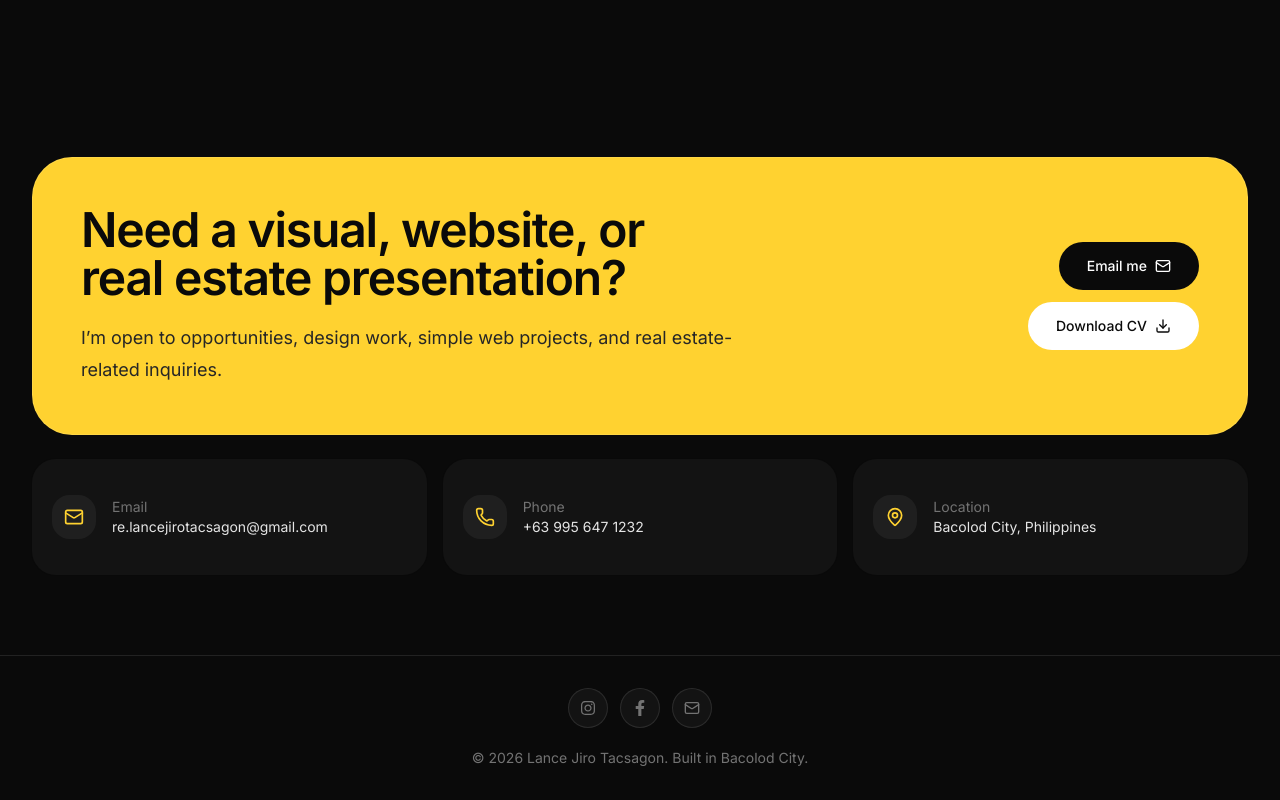
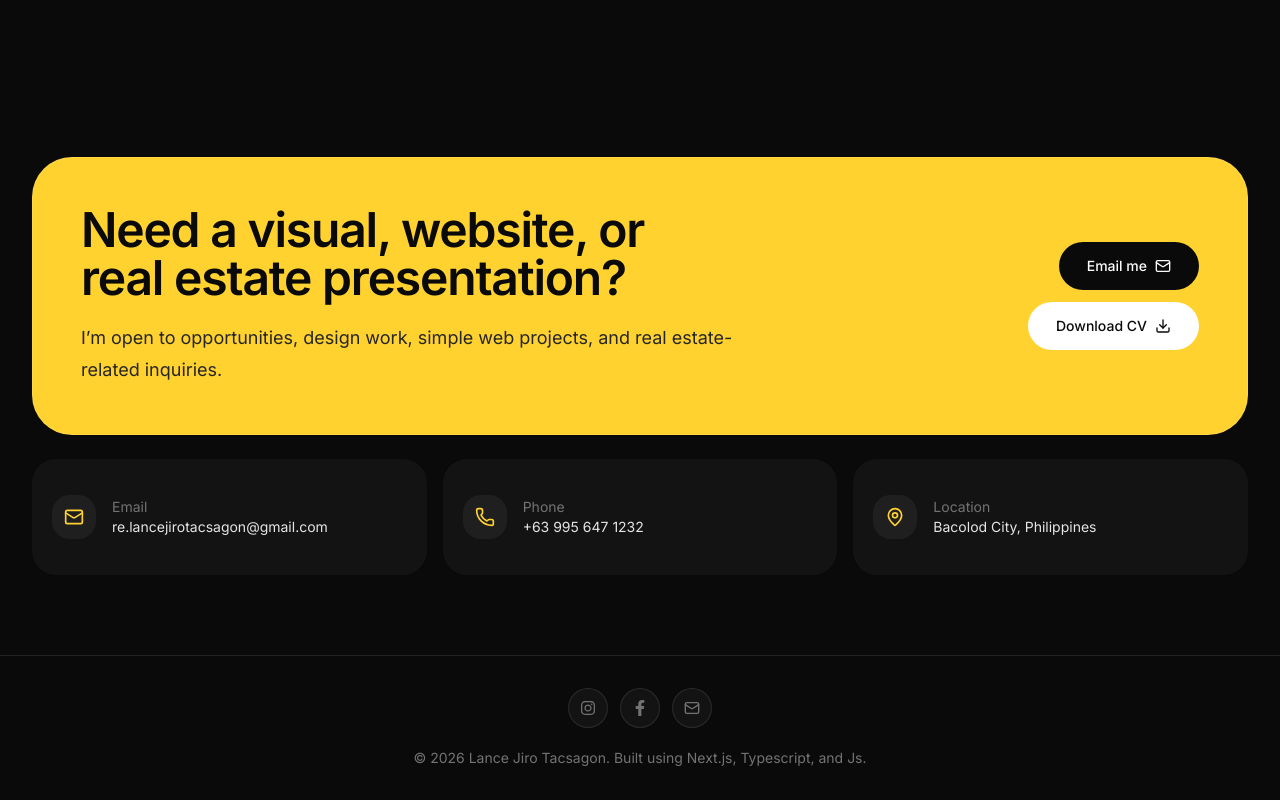
Before and after one commit to zoiiiiiid/tacsagon-portfolio, a Next.js app: page / in a window 1280 px wide. Shown: the part 10158-10958 px from the top of the page. Built offline with nearby package versions, Linux system fonts and the light colour scheme.

Commit message:
update: fix footer text

```diff
--- a/app/page.tsx
+++ b/app/page.tsx
@@ -1020,7 +1020,7 @@ export default function LanceJiroTacsagonPortfolioWebsite() {
               <Mail className="h-4 w-4" />
             </a>
           </div>
-          <p>© 2026 Lance Jiro Tacsagon. Built in Bacolod City.</p>
+          <p>© 2026 Lance Jiro Tacsagon. Built using Next.js, Typescript, and Js.</p>
         </div>
       </footer>
 
```
